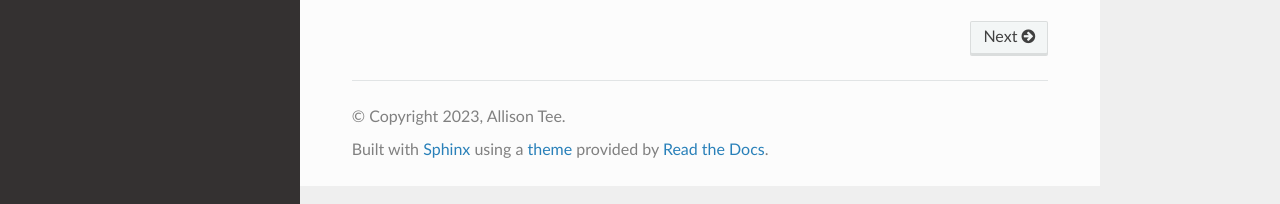
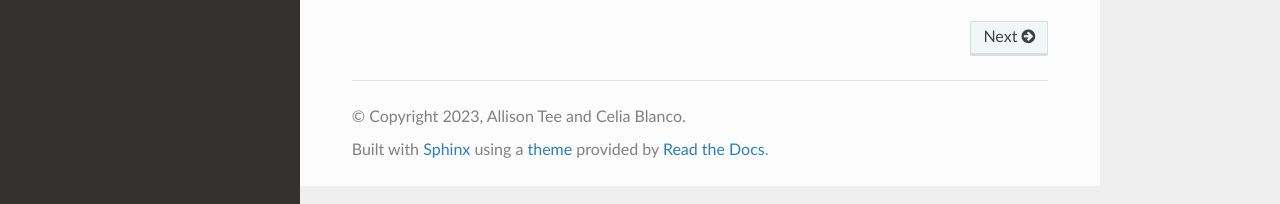
Before and after one commit to WorldsEndDunce/ssailr-rtd, a Sphinx documentation site: the page built from docs/source/index.rst, in a window 1280 px wide. Shown: the part 693-897 px from the top of the page. Built offline with Sphinx 7.4.7 and the Read the Docs theme 2.0.0, drawn with Linux system fonts in a browser that asks for light colours.

Commit message:
Update copyright

```diff
--- a/docs/source/conf.py
+++ b/docs/source/conf.py
@@ -3,7 +3,7 @@
 # -- Project information
 
 project = 'SimpleSAILR'
-copyright = '2023, Allison Tee'
+copyright = '2023, Allison Tee and Celia Blanco'
 author = 'Allison Tee and Celia Blanco'
 
 release = '0.1'
```
